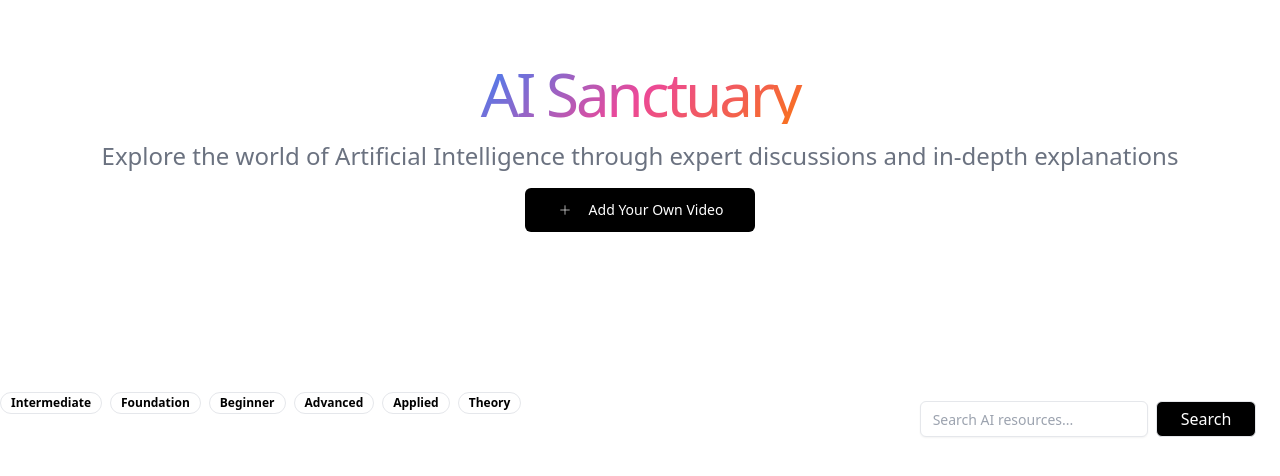
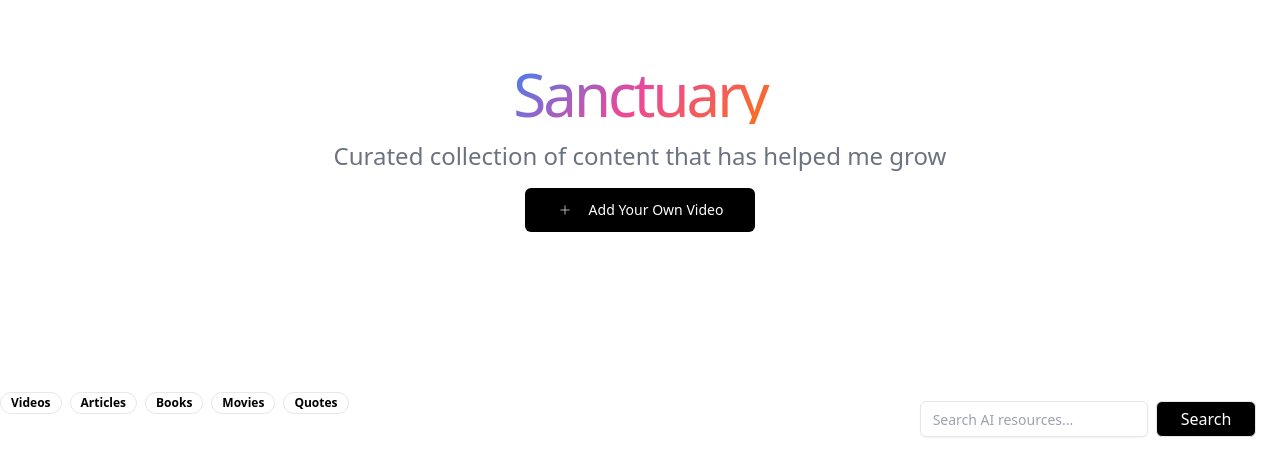
Before and after one commit to marianar97/AI-Sanctuary, a React (Create React App) app: page / in a window 1280 px wide. Shown: the top 476 px of the page. Built offline with nearby package versions, Linux system fonts and the light colour scheme; no server answers.

Commit message:
refactor(HeroSection, Tags): update content and tags for improved clarity and relevance

```diff
--- a/src/components/HeroSection/HeroDescription.js
+++ b/src/components/HeroSection/HeroDescription.js
@@ -4,8 +4,7 @@ export default function HeroInfo() {
   return (
     <div>
       <p className="text-center text-base  md:text-base lg:text-2xl text-gray-500 my-2">
-        Explore the world of Artificial Intelligence through expert discussions
-        and in-depth explanations
+        Curated collection of content that has helped me grow
       </p>
     </div>
   );
--- a/src/components/HeroSection/HeroTitle.js
+++ b/src/components/HeroSection/HeroTitle.js
@@ -15,7 +15,7 @@ export default function HeroInfo() {
             padding: "0 0.1em",
           }}
         >
-          AI Sanctuary
+          Sanctuary
         </span>
       </h1>
     </div>
--- a/src/components/Tags/Tags.js
+++ b/src/components/Tags/Tags.js
@@ -1,14 +1,14 @@
 import React from "react";
 import Tag from "./Tag";
 
+
 export default function Tags({ onClick }) {
   const tags = [
-    "Intermediate",
-    "Foundation",
-    "Beginner",
-    "Advanced",
-    "Applied",
-    "Theory",
+    "Videos",
+    "Articles",
+    "Books",
+    "Movies",
+    "Quotes",
   ];
   return (
     <div className="mb-8 flex flex-wrap gap-2">
```
